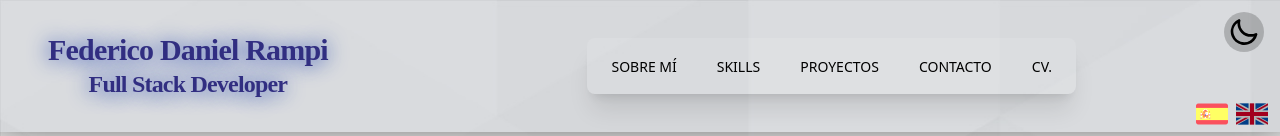
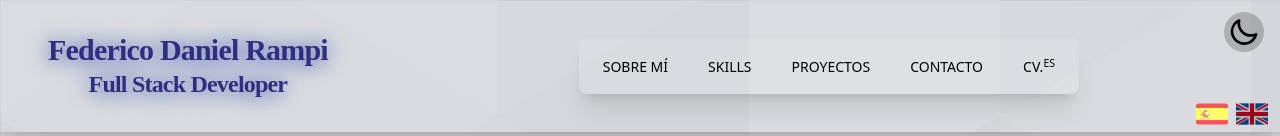
Before and after one commit to FdR-23/Portfolio, a React (Create React App) app: page / in a window 1280 px wide. Shown: the top 136 px of the page. Built offline with nearby package versions, Linux system fonts and the light colour scheme.

Commit message:
fixed Cv

```diff
--- a/src/components/Navbar/Navbar.jsx
+++ b/src/components/Navbar/Navbar.jsx
@@ -72,8 +72,8 @@ function Navbar() {
             <a className='text-xs md:text-sm p-1 lg:p-2' href="#contacts">{t("navbar.nav4")}</a></li>
           <li className='hover:scale-125 duration-300 brightness-90 hover:brightness-200
           hover:text-shadow-titledark dark:hover:text-shadow-white'>{i18n.language === "es" ?
-              <a className='text-xs md:text-sm p-1 lg:p-2' href={Cv_spanish} rel="noopener noreferrer" target="_blank">Cv.</a> :
-              <a className='text-xs md:text-sm p-1 lg:p-2' href={Cv_english} rel="noopener noreferrer" target="_blank">Cv.</a>
+              <a className='text-xs md:text-sm p-1 lg:p-2' href={Cv_spanish} rel="noopener noreferrer" target="_blank">Cv.<sup>ES</sup></a> :
+              <a className='text-xs md:text-sm p-1 lg:p-2' href={Cv_english} rel="noopener noreferrer" target="_blank">Cv.<sup>EN</sup></a>
             }</li>
         </ul>
       </nav>
@@ -87,10 +87,10 @@ function Navbar() {
           <li>{i18n.language === "es" ?
             <a className='dark:text-shadow-titledark text-xs p-1'
               href={Cv_spanish} rel="noopener noreferrer" target="_blank">
-              Cv.</a> :
+              Cv.<sup>ES</sup></a> :
             <a className='dark:text-shadow-titledark text-xs p-1'
               href={Cv_english} rel="noopener noreferrer" target="_blank">
-              Cv.</a>
+              Cv.<sup>EN</sup></a>
           }
           </li>
         </ul>
```
